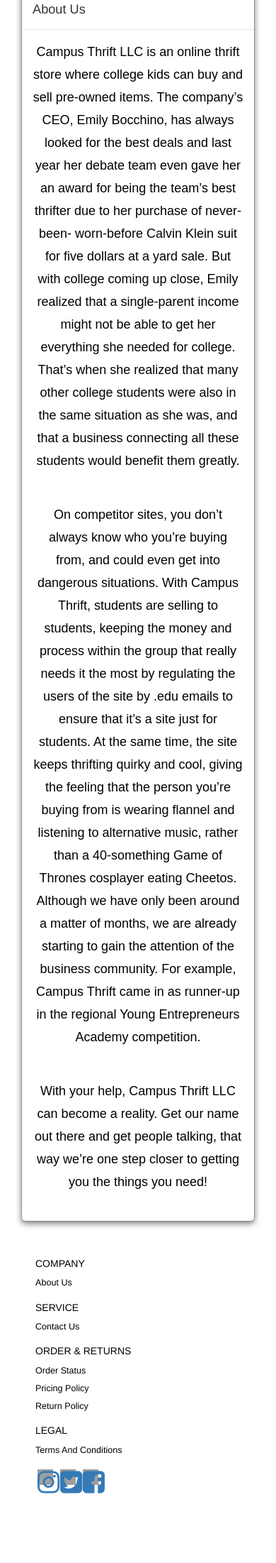
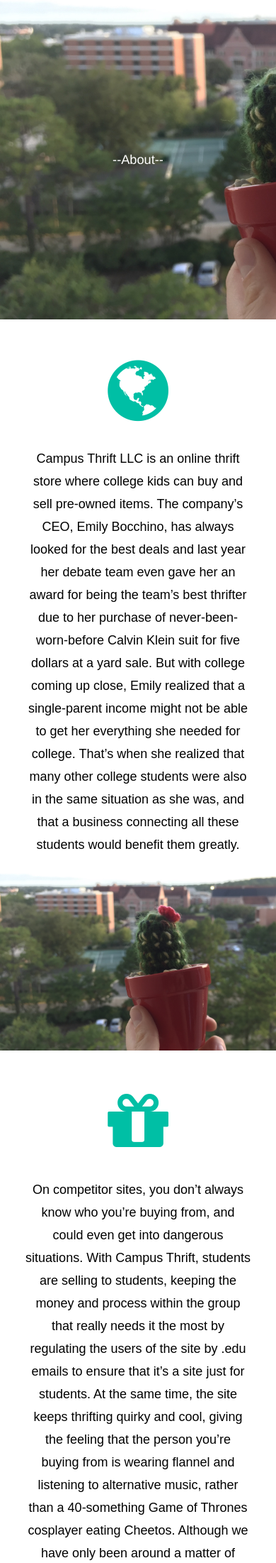
Before and after one commit to ansario/campusthrift-og, a Django app: page /about in a window 390 px wide. Shown: the part 50-2252 px from the top of the page at 71% size. Before the commit the page ends 2154 px from the top, so only its background shows below. Run offline with Django 3.2, Linux system fonts and the light colour scheme; some libraries are stand-ins or nearby versions; grey boxes are pictures that could not be loaded.

Commit message:
imporved footer and about page

```diff
--- a/campusthrift/templates/campusthrift/about.html
+++ b/campusthrift/templates/campusthrift/about.html
@@ -21,16 +21,14 @@
 
 
     </style>
+    <div class="jumbotron  text-center " id="about-top-picture">
+        <h1 class="">--About--</h1>
+    </div>
+    <div class="row about-box text-center">
+        <i class="fa fa-globe fa-5x" aria-hidden="true"></i>
+        <div class="col-lg-12 ">
+            <p>
 
-    <div id="profile-modal" class="modal-dialog">
-        <div class="modal-content">
-            <div class="modal-header">
-                <h4 class="modal-title" id="myModalLabel">About Us</h4>
-            </div>
-            <div class="modal-body">
-                <div class="row">
-                    <div class="col-xs-12">
-                        <p class="text-center">
                 Campus Thrift LLC is an online thrift store where
 
                 college kids can buy and sell pre-owned items. The
@@ -59,7 +57,12 @@
 
                 greatly.
             </p>
-                        <br>
+        </div>
+    </div>
+    <div class="jumbotron  text-center " id="about-middle-picture"></div>
+    <div class="row about-box">
+        <div class="col-xs-12 text-center">
+            <i class="fa fa-gift fa-5x" aria-hidden="true"></i>
             <p class="text-center">
 
                 On competitor sites, you don’t always know who
@@ -96,7 +99,12 @@
 
                 Entrepreneurs Academy competition.
             </p>
-                        <br>
+        </div>
+    </div>
+    <div class="jumbotron  text-center " id="about-middle-picture"></div>
+    <div class="row about-box">
+        <div class="col-xs-12 text-center">
+            <i class="fa fa-hand-peace-o  fa-5x" aria-hidden="true"></i>
             <p class="text-center">
 
                 With your help, Campus Thrift LLC can become a
@@ -107,19 +115,7 @@
 
                 things you need!
             </p>
-
-                    </div>
-                </div>
         </div>
     </div>
 
-
-
-
-
-
-
-
-
-
 {% endblock content %}
--- a/campusthrift/templates/campusthrift/base.html
+++ b/campusthrift/templates/campusthrift/base.html
@@ -103,61 +103,50 @@
 </nav>
 
 
-<div class="content-area">
+<!-- <div class="content-area"> -->
+<div class="container">
     {% block content %}
     {% endblock %}
 
-</div>
+</div><!-- end container -->
 
 
 
 
 
 <!--footer-->
-<div class="footer-section">
-    <div class="clearfix"></div>
-    <div class="container">
-        <div class="footer-grids">
-            <div class="col-md-2 footer-grid">
-                <h4>company</h4>
+<div class="container footer">
+    <div class="row">
+        <div class="col-lg-3">
+            <h3><b>Company</b></h3>
             <ul>
                 <li><a href="/about">About Us</a></li>
-
-                </ul>
-            </div>
-            <div class="col-md-2 footer-grid">
-                <h4>service</h4>
-                <ul>
                 <li><a href="contact">Contact Us</a></li>
             </ul>
         </div>
-            <div class="col-md-2 footer-grid">
-                <h4>order & returns</h4>
+        <div class="col-lg-3">
+            <h3><b>Orders & Returns</b></h3>
             <ul>
                 <li><a href="/profile">Order Status</a></li>
                 <li><a href="#" data-toggle="modal" data-target="#shipping-modal">Pricing Policy</a></li>
                 <li><a href="#" data-toggle="modal" data-target="#return-modal">Return Policy</a></li>
             </ul>
         </div>
-            <div class="col-md-2 footer-grid">
-                <h4>legal</h4>
+        <div class="col-lg-3">
+            <h3><b>Legal</b></h3>
             <ul>
                 <li><a href="#" data-toggle="modal" data-target="#terms-modal">Terms and Conditions</a></li>
             </ul>
         </div>
-            <div class="col-md-4 footer-grid1">
-                <div class="social-icons">
-                    <a href="https://www.instagram.com/campusthrift/"><i class="fa fa-instagram fa-2x" aria-hidden="true"></i></a>
-                    <a href="https://twitter.com/campusthrift"><i class="fa fa-twitter-square fa-2x" aria-hidden="true"></i></a>
-                    <a href="https://www.facebook.com/campusthrift/"><i class="fa fa-facebook-square fa-2x" aria-hidden="true"></i></a>
-
-                </div>
-
-                </p>
-            </div>
-            <div class="clearfix"></div>
+        <div class="col-lg-3">
+            <h3><b>Social</b></h3>
+             <a href="https://www.instagram.com/campusthrift/"><i class="fa fa-instagram fa-2x footer-social-icon" aria-hidden="true"></i></a>
+            <a href="https://twitter.com/campusthrift"><i class="fa fa-twitter-square fa-2x footer-social-icon" aria-hidden="true"></i></a>
+            <a href="https://www.facebook.com/campusthrift/"><i class="fa fa-facebook-square fa-2x footer-social-icon" aria-hidden="true"></i></a>
         </div>
     </div>
+</div> <!-- end container -->
+
 </div>
 
 
--- a/campusthrift/views.py
+++ b/campusthrift/views.py
@@ -21,7 +21,7 @@ import sendgrid
 import re
 import base64
 from django.contrib.auth import logout
-sg = sendgrid.SendGridClient(SG_KEY)
+#sg = sendgrid.SendGridClient(SG_KEY)
 from django.contrib.auth.decorators import login_required
 from django.shortcuts import get_object_or_404
 
--- a/checkout/views.py
+++ b/checkout/views.py
@@ -8,7 +8,7 @@ from django.contrib.auth.decorators import login_required
 import sendgrid
 import os
 from campusthrift.settings import PROJECT_ROOT, HOSTED_URL, SG_KEY, STRIPE_API_KEY
-sg = sendgrid.SendGridClient(SG_KEY)
+#sg = sendgrid.SendGridClient(SG_KEY)
 stripe.api_key = STRIPE_API_KEY
 from decimal import Decimal
 
--- a/static/css/style.css
+++ b/static/css/style.css
@@ -1682,7 +1682,7 @@ i.sele{
     opacity:1;
 }
 /*-----------------------------------------------------------------------------------*/
-/*	Animation effects
+/*  Animation effects
 /*-----------------------------------------------------------------------------------*/
 .b-animate-go{
     text-decoration:none;
@@ -3032,3 +3032,74 @@ nav.navbar.navbar-default.navbar-fixed-top {
 h1, h2, h3, h4, h5, h6, p, a, td, label {
     font-size: 130%;
 }
+.about-box{
+    margin: 0px 20px 0 20px;
+    padding-top: 20px;
+    color: #00bfa5;
+}
+
+.about-box .fa{
+    margin: 30px 0px;
+    color: #00bfa5;
+    font-size: 100px;
+}
+
+.container{
+    background-color: white;
+    padding: 0px;
+    padding-top: 50px;
+}
+
+#about-top-picture{
+    background-image: url('../images/campus_thrift_header.png');
+    background-size: cover;
+    height: 450px;
+    margin-bottom:0;
+    color: white;
+    position: relative;
+    border-radius: 0px;
+}
+
+
+.jumbotron h1{
+    margin: 0;
+    position: absolute;
+    top: 50%;
+    left: 50%;
+    transform: translate(-50%, -50%);
+}
+
+#about-middle-picture{
+    background-image: url('../images/campus_thrift_header.png');
+    background-size: cover;
+    height: 250px;
+    margin-bottom: 0;
+    border-radius: 0px;
+}
+
+.footer{
+background-color: #00bfa5;
+color:white;
+padding: 0 10px 30px 10px;
+}
+
+.footer .row{
+    margin: 10px 10px 0px 10px;
+}
+
+.footer h3{
+    padding: 15px 0 5px 0;
+}
+.footer ul li{
+    list-style: none;
+}
+
+.footer ul li a{
+    color: white;
+    font-size: 1.1em
+}
+
+.footer-social-icon{
+    color: white;
+    margin-right: 5px;
+}
```
Also changed, not shown: 1 other file. Lines whose indentation alone changed are shown as unchanged.
